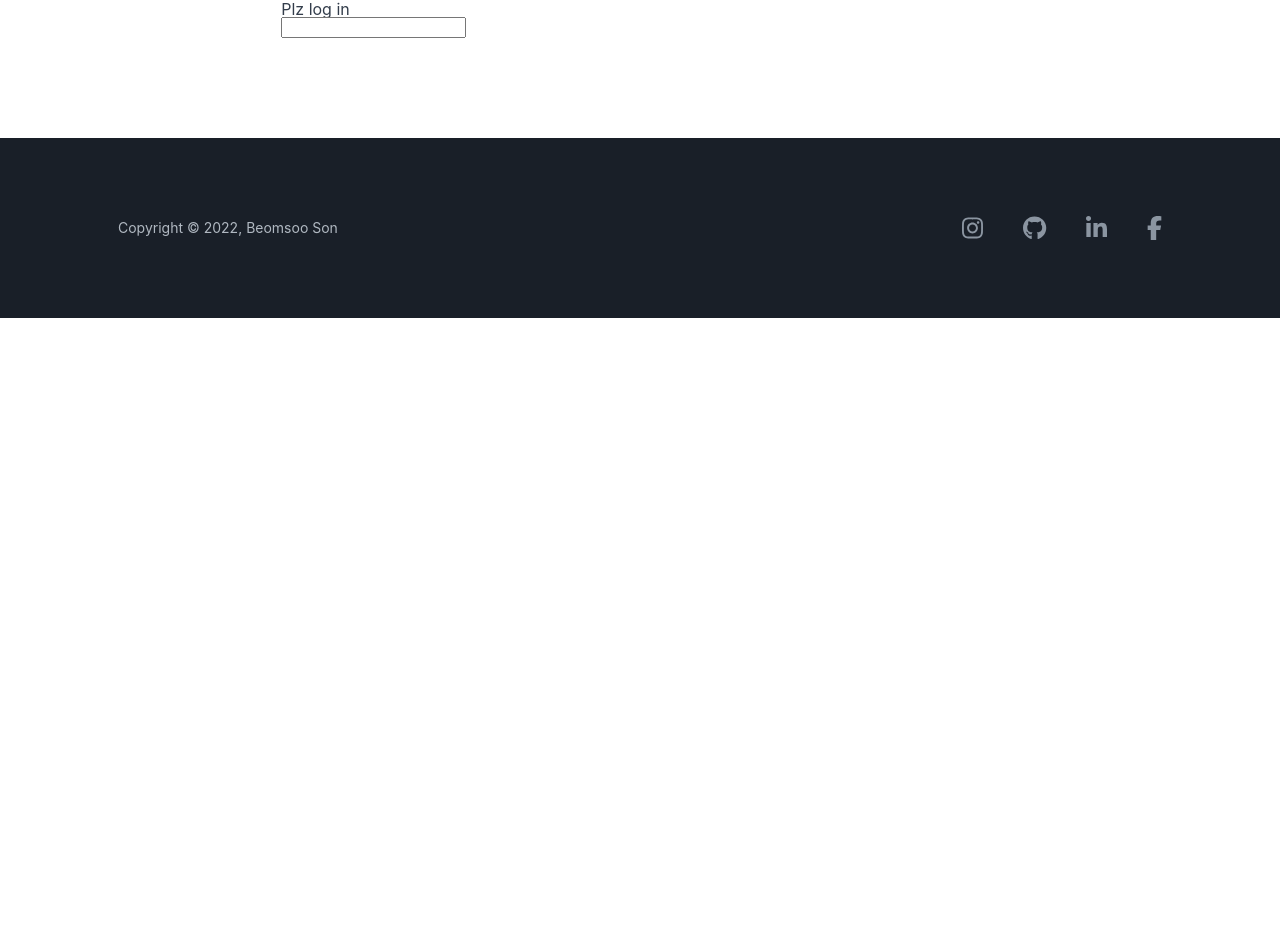
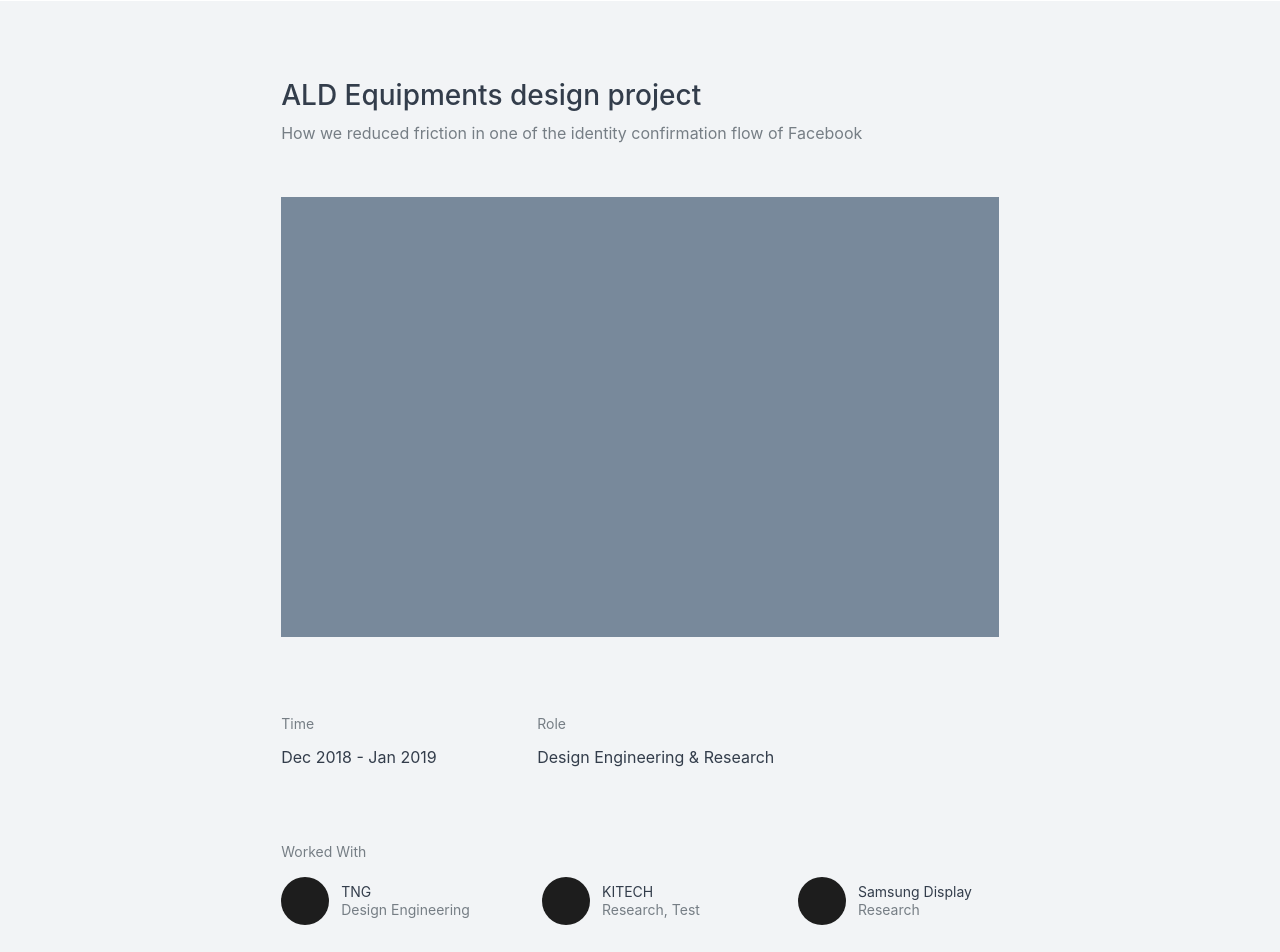
Before and after one commit to k1a11220/portfolio, a Next.js app: page /projects/ald in a window 1280 px wide. Shown: the part 119-1071 px from the top of the page. Before the commit the page ends 800 px from the top, so only its background shows below. Built offline with nearby package versions, Linux system fonts and the light colour scheme; a web font is replaced by a local one.

Commit message:
Implement project header

```diff
--- a/pages/projects/ald.tsx
+++ b/pages/projects/ald.tsx
@@ -1,54 +1,171 @@
+import styled from "@emotion/styled";
 import { NextPage } from "next";
-import React, { useEffect, useState } from "react";
-import { useForm } from "react-hook-form";
-import Input from "../../components/input";
-import { Navigation } from "../../components/navigation";
+import React from "react";
 
-interface PasswordForm {
-  password: string;
-}
+const Header = styled.header`
+  display: flex;
+  flex-direction: column;
+  align-items: center;
 
-interface EnterForm {
-  password: string;
-}
+  & h1 {
+    font-size: 1.75rem;
+    font-weight: 500;
+    margin-top: 5rem;
+    margin-bottom: 1rem;
+  }
+
+  & p {
+    font-size: 1rem;
+    color: #767e85;
+  }
+`;
+
+const HeaderBg = styled.div`
+  display: flex;
+  flex-direction: column;
+  align-items: center;
+  width: 100vw;
+  background-color: #f2f4f6;
+  overflow: visible;
+  padding-bottom: 80px;
+  border-bottom: 1px solid #e6e6e6;
+`;
+
+const TitleImg = styled.div`
+  background-color: #78899b;
+  height: 440px;
+  margin-top: 56px;
+`;
+
+const ListWrapper = styled.div`
+  padding-top: 80px;
+
+  & p {
+    font-size: 0.875rem;
+  }
+`;
+
+const ProfileList = styled.div`
+  width: 100%;
+  display: flex;
+  margin-top: 1.125rem;
+  gap: 72px;
+  min-width: 184px;
+`;
+
+const ProfileImg = styled.div`
+  width: 48px;
+  height: 48px;
+  background-color: #1d1d1d;
+  border-radius: 50%;
+  margin-right: 0.75rem;
+`;
+
+const ProfileWrapper = styled.ul`
+  display: flex;
+  gap: 0.5rem;
+
+  & li {
+    display: flex;
+    min-width: 184px;
+  }
+
+  & > p {
+    font-size: 0.75rem;
+    line-height: 1.25;
+  }
+`;
+
+const ProfileDetail = styled.div`
+  display: flex;
+  flex-direction: column;
+  justify-content: center;
+
+  & p:first-of-type {
+    margin-bottom: 4px;
+    color: #333d4b;
+  }
+
+  & p:last-of-type {
+    font-size: 0.875rem;
+  }
+`;
 
 const ALDPage: NextPage = () => {
-  const { register, handleSubmit } = useForm<PasswordForm>();
-  const [verfied, setVerfied] = useState(false);
-
-  const logIn = () => {
-    setVerfied(true);
-    localStorage.setItem("verified", "1234");
-  };
-
-  const onValid = (validForm: EnterForm) => {
-    const passwordNumber = +validForm.password.toString();
-    passwordNumber === 1234 ? logIn() : alert("Wrong password");
-  };
-  useEffect(() => {
-    const verified = localStorage.getItem("verified");
-    if (verified === "1234") {
-      setVerfied(true);
-    }
-  }, []);
-
-  return verfied ? (
+  return (
     <>
-      <header>
-        <h1>ALD Equipments</h1>
-      </header>
+      <Header>
+        <HeaderBg>
+          <div
+            style={{
+              maxWidth: "780px",
+              width: "100%",
+              height: "100%",
+              margin: "auto",
+            }}
+          >
+            <div
+              style={{
+                width: "92%",
+                margin: "auto",
+                maxWidth: "calc(100% - 48px)",
+              }}
+            >
+              <div>
+                <h1>ALD Equipments design project</h1>
+                <p>
+                  How we reduced friction in one of the identity confirmation
+                  flow of Facebook
+                </p>
+              </div>
+              <TitleImg></TitleImg>
+              <div style={{ display: "flex", gap: "72px" }}>
+                <ListWrapper>
+                  <p>Time</p>
+                  <ProfileList>Dec 2018 - Jan 2019</ProfileList>
+                </ListWrapper>
+                <ListWrapper>
+                  <p>Role</p>
+                  <ProfileList>Design Engineering & Research</ProfileList>
+                </ListWrapper>
+              </div>
+              <ListWrapper>
+                <p>Worked With</p>
+                <ProfileList>
+                  <ProfileWrapper>
+                    <li>
+                      <ProfileImg></ProfileImg>
+                      <ProfileDetail>
+                        <p>TNG</p>
+                        <p>Design Engineering</p>
+                      </ProfileDetail>
+                    </li>
+                  </ProfileWrapper>
+                  <ProfileWrapper>
+                    <li>
+                      <ProfileImg></ProfileImg>
+                      <ProfileDetail>
+                        <p>KITECH</p>
+                        <p>Research, Test</p>
+                      </ProfileDetail>
+                    </li>
+                  </ProfileWrapper>
+                  <ProfileWrapper>
+                    <li>
+                      <ProfileImg></ProfileImg>
+                      <ProfileDetail>
+                        <p>Samsung Display</p>
+                        <p>Research</p>
+                      </ProfileDetail>
+                    </li>
+                  </ProfileWrapper>
+                </ProfileList>
+              </ListWrapper>
+            </div>
+          </div>
+        </HeaderBg>
+      </Header>
     </>
-  ) : (
-    <form onSubmit={handleSubmit(onValid)}>
-      <Input
-        label="Plz log in"
-        name="password"
-        kind="password"
-        register={register("password")}
-        type="password"
-        required
-      />
-    </form>
   );
 };
 
```
